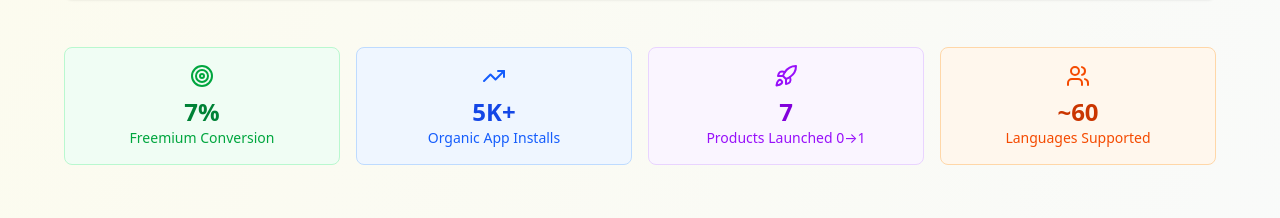
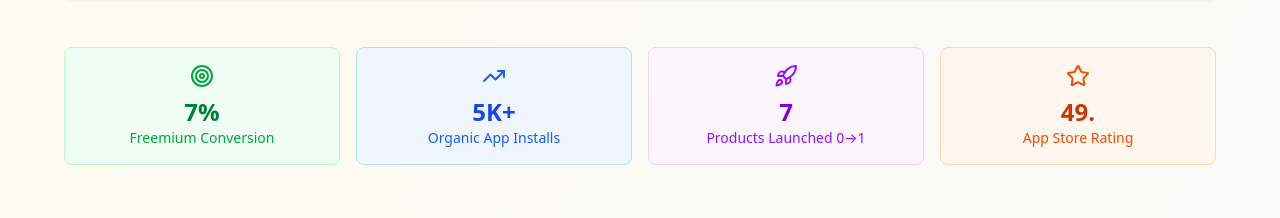
Before and after one commit to sanderbell/sanderbelldev2, a React (Vite) app: page / in a window 1280 px wide. Shown: the part 2351-2569 px from the top of the page. Built offline with nearby package versions, Linux system fonts and the light colour scheme.

Commit message:
Update App component: replace user count with app store rating for improved metrics

```diff
--- a/src/App.tsx
+++ b/src/App.tsx
@@ -4,7 +4,6 @@ import {
   Mail,
   Rocket,
   Star,
-  Users,
   Target,
   TrendingUp,
 } from 'lucide-react';
@@ -253,9 +252,9 @@ function App() {
       color: 'purple',
     },
     {
-      icon: Users,
-      value: '~60',
-      label: 'Languages Supported',
+      icon: Star,
+      value: '4.9',
+      label: 'App Store Rating',
       color: 'orange',
     },
   ];
```
